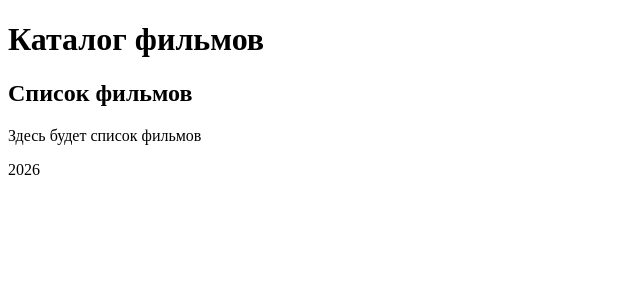
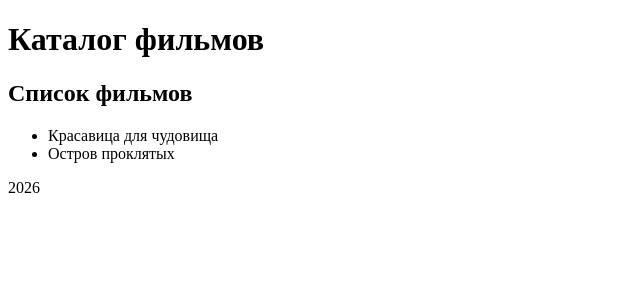
Before and after one commit to zkim73895/Movie_Catalog, a React (Vite) app: page / in a window 1280 px wide. Shown: the top 300 px of the page, without its empty margins (0-640 px from the left). Built offline with nearby package versions, Linux system fonts and the light colour scheme; data requests are answered from the project's data file; the HTML template or start-up script is replaced by a standard one.

Commit message:
adding json-server and movies loading with error handling

```diff
--- /dev/null
+++ b/db.json
@@ -0,0 +1,20 @@
+{
+  "movies": [
+    {
+      "id": 1,
+      "title": "Красавица для чудовища",
+      "year": 2017,
+      "rating": 6.7,
+      "description": "Когда тебе 16 лет и ты влюбляешься, можешь ли ты представить, что жизнь подарит тебе монстра?",
+      "poster": "https://www.kinopoisk.ru/picture/3155864/"
+    },
+    {
+      "id": 2,
+      "title": "Остров проклятых",
+      "year": 2009,
+      "rating": 8.6,
+      "description": "Двое приставов расследуют побег пациентки из мрачной психбольницы.",
+      "poser": "https://www.kinopoisk.ru/picture/3655030/"
+    }
+  ]
+}
--- a/package.json
+++ b/package.json
@@ -7,7 +7,8 @@
     "dev": "vite",
     "build": "vite build",
     "lint": "eslint .",
-    "preview": "vite preview"
+    "preview": "vite preview",
+    "server": "json-server --watch db.json --port 3001"
   },
   "dependencies": {
     "react": "^19.2.0",
@@ -24,6 +25,7 @@
     "eslint-plugin-react-hooks": "^7.0.1",
     "eslint-plugin-react-refresh": "^0.4.24",
     "globals": "^16.5.0",
+    "json-server": "^1.0.0-beta.3",
     "vite": "^7.2.4"
   }
 }
--- a/src/pages/Home/Home.jsx
+++ b/src/pages/Home/Home.jsx
@@ -1,8 +1,31 @@
+import { useEffect, useState } from "react";
+import { getMovies } from "../../services/movieApi.js";
+
+
 const Home = () => {
+    const [movie, setMovies] = useState([])
+    const [loading, setLoading] = useState(true)
+    const [error, setError] = useState(null)
+
+    useEffect(() => {
+        getMovies()
+            .then(data => setMovies(data))
+            .catch(err => setError(err.message))
+            .finally(() => setLoading(false))
+    }, [])
+
+    if (loading) return <p>Загрузка...</p>
+    if (error) return <p>{error}</p>
+
   return (
     <section className="home">
-      <h2 className="home__title">Список фильмов</h2>
-      <p>Здесь будет список фильмов</p>
+        <h2 className="home__title">Список фильмов</h2>
+
+        <ul className={"home_list"}>
+            {movie.map(movie => (
+                <li key={movie.id}>{movie.title}</li>
+            ))}
+        </ul>
     </section>
   )
 }
--- /dev/null
+++ b/src/services/movieApi.js
@@ -0,0 +1,11 @@
+const API_URL = 'http://localhost:3001/movies'
+
+export const getMovies = async () => {
+    const response = await fetch(API_URL)
+
+    if (!response.ok) {
+        throw new Error('Ошибка загрузки')
+    }
+
+    return response.json()
+}
--- a/src/styles/index.scss
+++ b/src/styles/index.scss
@@ -32,4 +32,16 @@ body {
     padding: 12px;
     background-color: #eee;
   }
+
+  .home {
+    &__title {
+      margin-bottom: 16px;
+    }
+
+    &__list {
+      list-style: none;
+      display: grid;
+      gap: 8px;
+    }
+  }
 }
```
Also changed, not shown: 1 other file (tests, documents, lock files or other folders).
